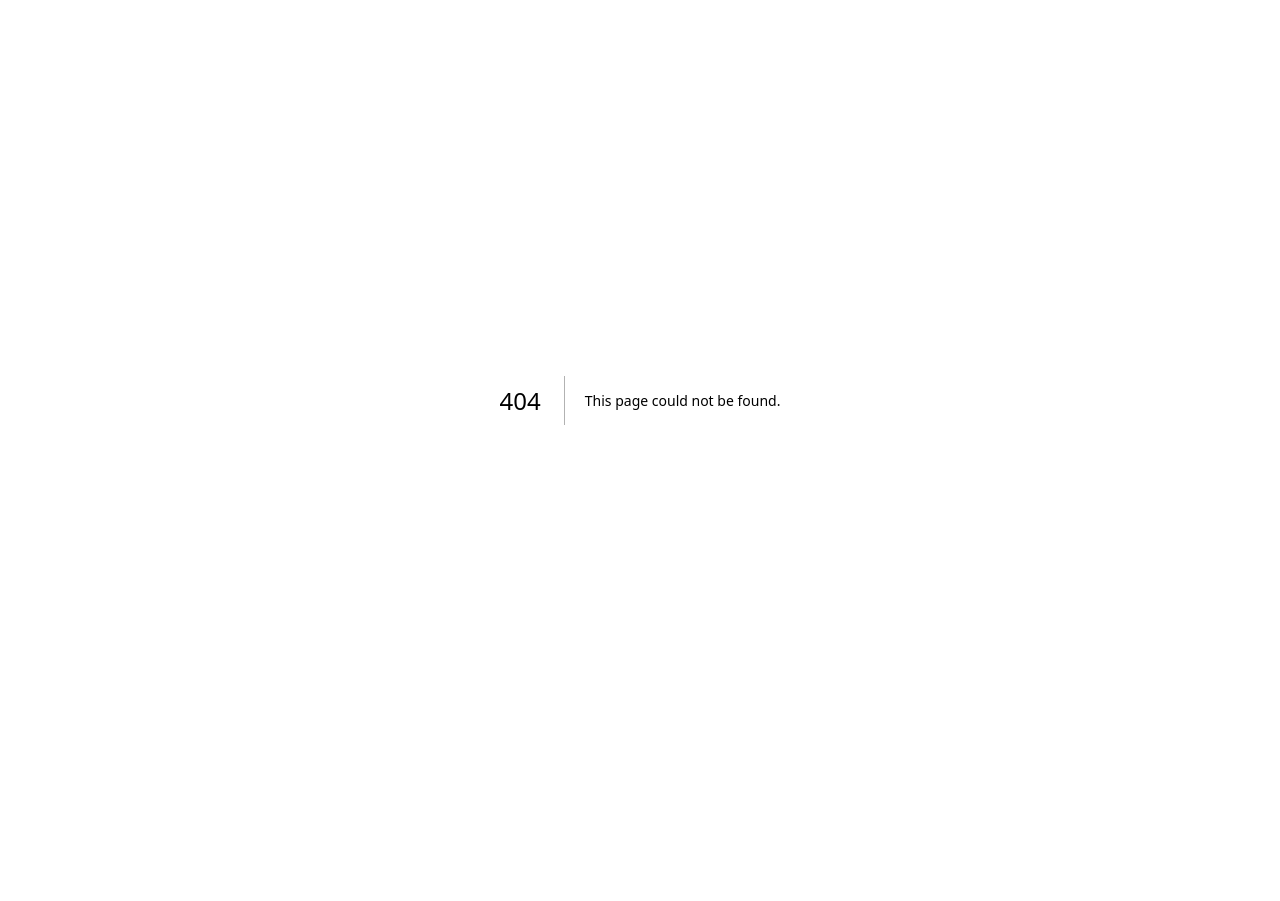
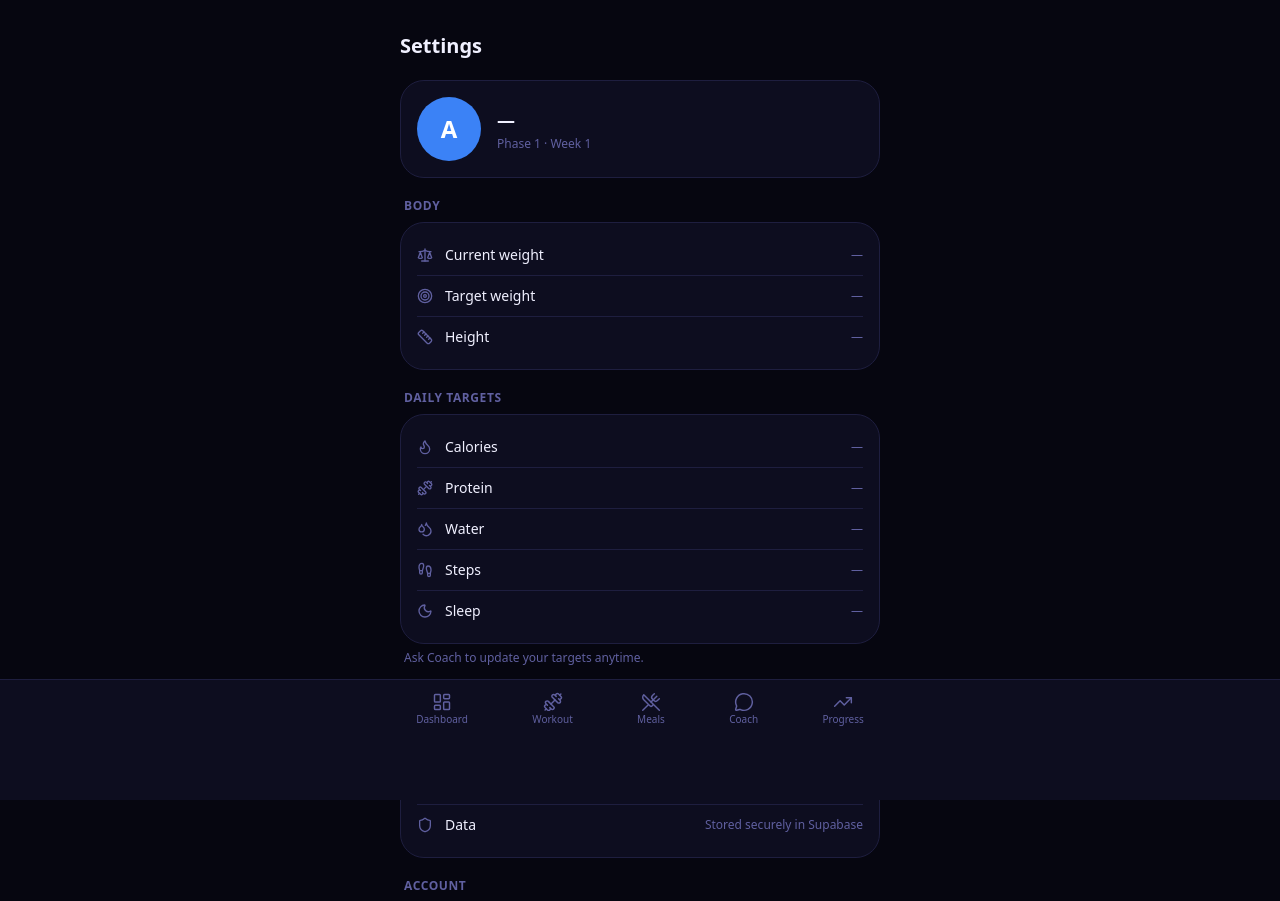
Before and after one commit to akshathdorai/gymbro, a Next.js app: page /settings in a window 1280 px wide. Before the commit this address had no page. Shown: the top 901 px of the page. Before the commit the page ends 800 px from the top, so only its background shows below. Built offline with nearby package versions, Linux system fonts and the light colour scheme; no server answers.

Commit message:
Add settings/profile page with gear icon in headers

```diff
--- a/src/app/(app)/chat/page.tsx
+++ b/src/app/(app)/chat/page.tsx
@@ -1,7 +1,8 @@
 "use client";
 
 import { useState, useRef, useEffect, useCallback } from "react";
-import { Send, Dumbbell, TrendingUp, Utensils, RefreshCcw, Download } from "lucide-react";
+import { Send, Dumbbell, TrendingUp, Utensils, RefreshCcw, Download, Settings } from "lucide-react";
+import Link from "next/link";
 import { Button } from "@/components/ui/button";
 import { Card, CardContent } from "@/components/ui/card";
 import { Badge } from "@/components/ui/badge";
@@ -182,6 +183,9 @@ export default function ChatPage() {
               Install App
             </button>
           )}
+          <Link href="/settings" className="p-1.5 text-[var(--color-muted)]">
+            <Settings className="w-5 h-5" />
+          </Link>
         </div>
       </div>
 
--- a/src/app/(app)/dashboard/DashboardClient.tsx
+++ b/src/app/(app)/dashboard/DashboardClient.tsx
@@ -6,7 +6,7 @@ import { useRouter } from "next/navigation";
 import { format } from "date-fns";
 import {
   Footprints, Droplets, Moon, Flame, Dumbbell, Zap,
-  ChevronRight, Plus, MessageCircle, CheckCircle2, Circle
+  ChevronRight, Plus, MessageCircle, CheckCircle2, Circle, Settings
 } from "lucide-react";
 import { Card, CardContent } from "@/components/ui/card";
 import { RingProgress, ProgressBar } from "@/components/ui/progress";
@@ -100,10 +100,20 @@ export function DashboardClient({
           </h1>
         </div>
         {currentWeight && (
-          <div className="text-right">
-            <p className="text-2xl font-bold">{currentWeight}<span className="text-sm font-normal text-[var(--color-muted)]">kg</span></p>
-            <Link href="/progress" className="text-xs text-[var(--color-primary)]">Log weight</Link>
+          <div className="flex items-center gap-3">
+            <div className="text-right">
+              <p className="text-2xl font-bold">{currentWeight}<span className="text-sm font-normal text-[var(--color-muted)]">kg</span></p>
+              <Link href="/progress" className="text-xs text-[var(--color-primary)]">Log weight</Link>
+            </div>
+            <Link href="/settings" className="text-[var(--color-muted)]">
+              <Settings className="w-5 h-5" />
+            </Link>
           </div>
+        )}
+        {!currentWeight && (
+          <Link href="/settings" className="text-[var(--color-muted)]">
+            <Settings className="w-5 h-5" />
+          </Link>
         )}
       </div>
 
--- /dev/null
+++ b/src/app/(app)/settings/page.tsx
@@ -0,0 +1,166 @@
+"use client";
+
+import { useState, useEffect } from "react";
+import { useRouter } from "next/navigation";
+import {
+  User, Target, Moon, Sun, Bell, LogOut, ChevronRight,
+  Scale, Ruler, Flame, Dumbbell, Droplets, Footprints, Shield
+} from "lucide-react";
+import { Card, CardContent } from "@/components/ui/card";
+import { Button } from "@/components/ui/button";
+import { createClient } from "@/lib/supabase/client";
+
+export default function SettingsPage() {
+  const router = useRouter();
+  const [profile, setProfile] = useState<any>(null);
+  const [targets, setTargets] = useState<any>(null);
+  const [user, setUser] = useState<any>(null);
+  const [loading, setLoading] = useState(true);
+  const [theme, setTheme] = useState<"dark" | "light">("dark");
+
+  useEffect(() => {
+    const stored = localStorage.getItem("gymbro-theme") || "dark";
+    setTheme(stored as "dark" | "light");
+    document.documentElement.classList.toggle("light", stored === "light");
+
+    const load = async () => {
+      const supabase = createClient();
+      const { data: { user } } = await supabase.auth.getUser();
+      if (!user) return;
+      setUser(user);
+
+      const [profileRes, targetsRes] = await Promise.all([
+        supabase.from("user_profile").select("*").eq("id", user.id).single(),
+        supabase.from("user_targets").select("*").eq("user_id", user.id).eq("is_active", true).single(),
+      ]);
+      setProfile(profileRes.data);
+      setTargets(targetsRes.data);
+      setLoading(false);
+    };
+    load();
+  }, []);
+
+  function toggleTheme() {
+    const next = theme === "dark" ? "light" : "dark";
+    setTheme(next);
+    localStorage.setItem("gymbro-theme", next);
+    document.documentElement.classList.toggle("light", next === "light");
+  }
+
+  async function signOut() {
+    const supabase = createClient();
+    await supabase.auth.signOut();
+    router.push("/login");
+  }
+
+  return (
+    <div className="max-w-lg mx-auto px-4 py-4 space-y-5">
+      <h1 className="text-xl font-bold">Settings</h1>
+
+      {/* Profile card */}
+      <Card>
+        <CardContent className="pt-4 pb-4">
+          <div className="flex items-center gap-4">
+            <div className="w-16 h-16 rounded-full bg-[var(--color-primary)] flex items-center justify-center text-2xl font-bold text-white">
+              {profile?.display_name?.[0] ?? "A"}
+            </div>
+            <div className="flex-1 min-w-0">
+              <p className="font-semibold text-lg">{profile?.display_name ?? "—"}</p>
+              <p className="text-sm text-[var(--color-muted)] truncate">{user?.email}</p>
+              <p className="text-xs text-[var(--color-muted)] mt-0.5">
+                Phase {profile?.current_phase ?? 1} · Week {profile?.current_week ?? 1}
+              </p>
+            </div>
+          </div>
+        </CardContent>
+      </Card>
+
+      {/* Body stats */}
+      <section>
+        <p className="text-xs font-semibold text-[var(--color-muted)] uppercase tracking-wider mb-2 px-1">Body</p>
+        <Card>
+          <CardContent className="pt-3 pb-3 divide-y divide-[var(--color-border)]">
+            <SettingsRow icon={Scale} label="Current weight" value={profile ? `${profile.weight_start_kg} kg` : "—"} />
+            <SettingsRow icon={Target} label="Target weight" value={profile ? `${profile.weight_target_min_kg}–${profile.weight_target_max_kg} kg` : "—"} />
+            <SettingsRow icon={Ruler} label="Height" value={profile ? `${profile.height_cm} cm` : "—"} />
+          </CardContent>
+        </Card>
+      </section>
+
+      {/* Daily targets */}
+      <section>
+        <p className="text-xs font-semibold text-[var(--color-muted)] uppercase tracking-wider mb-2 px-1">Daily Targets</p>
+        <Card>
+          <CardContent className="pt-3 pb-3 divide-y divide-[var(--color-border)]">
+            <SettingsRow icon={Flame} label="Calories" value={targets ? `${targets.calorie_target} kcal` : "—"} />
+            <SettingsRow icon={Dumbbell} label="Protein" value={targets ? `${targets.protein_target_g}g` : "—"} />
+            <SettingsRow icon={Droplets} label="Water" value={targets ? `${(targets.water_ml_target / 1000).toFixed(1)}L` : "—"} />
+            <SettingsRow icon={Footprints} label="Steps" value={targets ? `${targets.step_target.toLocaleString()}` : "—"} />
+            <SettingsRow icon={Moon} label="Sleep" value={targets ? `${targets.sleep_hours_target}h` : "—"} />
+          </CardContent>
+        </Card>
+        <p className="text-xs text-[var(--color-muted)] mt-1.5 px-1">
+          Ask Coach to update your targets anytime.
+        </p>
+      </section>
+
+      {/* App */}
+      <section>
+        <p className="text-xs font-semibold text-[var(--color-muted)] uppercase tracking-wider mb-2 px-1">App</p>
+        <Card>
+          <CardContent className="pt-3 pb-3 divide-y divide-[var(--color-border)]">
+            <button
+              onClick={toggleTheme}
+              className="flex items-center justify-between w-full py-2.5 text-sm"
+            >
+              <div className="flex items-center gap-3">
+                {theme === "dark"
+                  ? <Moon className="w-4 h-4 text-[var(--color-muted)]" />
+                  : <Sun className="w-4 h-4 text-[var(--color-muted)]" />
+                }
+                <span>Appearance</span>
+              </div>
+              <span className="text-[var(--color-muted)] text-xs capitalize">{theme} mode</span>
+            </button>
+            <SettingsRow icon={Bell} label="Notifications" value="Via push" />
+            <SettingsRow icon={Shield} label="Data" value="Stored securely in Supabase" />
+          </CardContent>
+        </Card>
+      </section>
+
+      {/* Account */}
+      <section>
+        <p className="text-xs font-semibold text-[var(--color-muted)] uppercase tracking-wider mb-2 px-1">Account</p>
+        <Card>
+          <CardContent className="pt-3 pb-3">
+            <button
+              onClick={signOut}
+              className="flex items-center gap-3 w-full py-2.5 text-sm text-[var(--color-danger)]"
+            >
+              <LogOut className="w-4 h-4" />
+              <span>Sign out</span>
+            </button>
+          </CardContent>
+        </Card>
+      </section>
+
+      <p className="text-center text-xs text-[var(--color-muted)] pb-2">GymBro · Phase 1</p>
+    </div>
+  );
+}
+
+function SettingsRow({
+  icon: Icon, label, value, onPress
+}: {
+  icon: any; label: string; value: string; onPress?: () => void;
+}) {
+  return (
+    <div className="flex items-center justify-between py-2.5 text-sm">
+      <div className="flex items-center gap-3">
+        <Icon className="w-4 h-4 text-[var(--color-muted)]" />
+        <span>{label}</span>
+      </div>
+      <span className="text-[var(--color-muted)] text-xs">{value}</span>
+    </div>
+  );
+}
```
